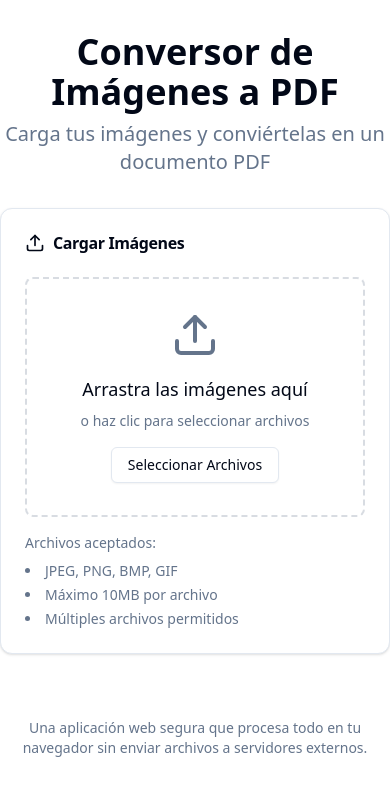
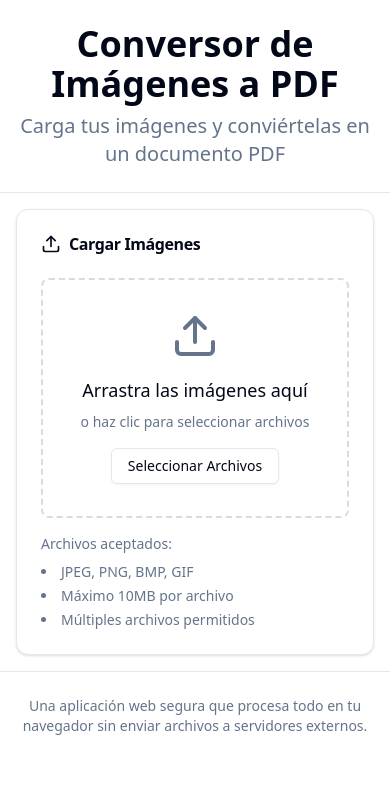
Before and after one commit to tech-andgar/image-to-pdf-client, a React (Vite) app: page / in a window 390 px wide. Shown: the top 796 px of the page. Built offline with nearby package versions, Linux system fonts and the light colour scheme.

Commit message:
feat: complete UI improvements - better centered layout and responsive design

```diff
--- a/package.json
+++ b/package.json
@@ -12,6 +12,7 @@
 		"prepare": "husky"
 	},
 	"dependencies": {
+		"@radix-ui/react-slot": "^1.2.3",
 		"class-variance-authority": "^0.7.1",
 		"clsx": "^2.1.1",
 		"lucide-react": "^0.545.0",
--- a/src/App.tsx
+++ b/src/App.tsx
@@ -3,28 +3,35 @@ import { ImageUploader } from "./components/ImageUploader";
 function App() {
 	return (
 		<div className="min-h-screen bg-background">
-			<div className="container mx-auto py-8">
-				{/* Header */}
-				<header className="text-center mb-8">
+			<div className="flex flex-col">
+				{/* Header - Fixed at top */}
+				<header className="flex-shrink-0 border-b bg-background/95 backdrop-blur supports-[backdrop-filter]:bg-background/60">
+					<div className="container mx-auto px-4 py-6">
+						<div className="text-center">
 							<h1 className="text-4xl font-bold text-foreground mb-2">
 								Conversor de Imágenes a PDF
 							</h1>
 							<p className="text-xl text-muted-foreground">
 								Carga tus imágenes y conviértelas en un documento PDF
 							</p>
+						</div>
+					</div>
 				</header>
 
-				{/* Main Content */}
-				<main>
+				{/* Main Content - Centered */}
+				<main className="flex-1 flex items-center justify-center p-4">
 					<ImageUploader />
 				</main>
 
-				{/* Footer */}
-				<footer className="text-center mt-16 text-sm text-muted-foreground">
+				{/* Footer - Fixed at bottom */}
+				<footer className="flex-shrink-0 border-t bg-background/95 backdrop-blur supports-[backdrop-filter]:bg-background/60">
+					<div className="container mx-auto px-4 py-6">
+						<div className="text-center text-sm text-muted-foreground">
 							<p>
-						Una aplicación web segura que procesa todo en tu navegador sin
-						enviar archivos a servidores externos.
+								Una aplicación web segura que procesa todo en tu navegador sin enviar archivos a servidores externos.
 							</p>
+						</div>
+					</div>
 				</footer>
 			</div>
 		</div>
--- a/src/components/ImageUploader.tsx
+++ b/src/components/ImageUploader.tsx
@@ -135,10 +135,7 @@ export function ImageUploader() {
 					{uploadedImages.length > 0 && (
 						<div className="grid grid-cols-2 md:grid-cols-3 lg:grid-cols-4 gap-4">
 							{uploadedImages.map((image, index) => (
-								<div
-									key={`${image.file.name}-${image.file.size}-${index}`}
-									className="relative group"
-								>
+								<div key={`${image.file.name}-${image.file.size}-${index}`} className="relative group">
 									{image.preview ? (
 										<div className="aspect-square rounded-lg overflow-hidden bg-muted">
 											<img
--- a/vite.config.js
+++ b/vite.config.js
@@ -1,7 +1,24 @@
 import react from "@vitejs/plugin-react";
 import { defineConfig } from "vite";
+import { VitePWA } from "vite-plugin-pwa";
 
 // https://vite.dev/config/
 export default defineConfig({
-	plugins: [react()],
+	plugins: [
+		react(),
+		VitePWA({
+			registerType: "autoUpdate",
+			devOptions: {
+				enabled: false,
+			},
+			workbox: {
+				globPatterns: ["**/*.{js,css,html,ico,png,svg,woff2}"],
+			},
+		}),
+	],
+	resolve: {
+		alias: {
+			"@": "/src",
+		},
+	},
 });
```
Also changed, not shown: biome.json (+9 -8 lines), 2 other files (tests, documents, lock files or other folders). Lines whose indentation alone changed are shown as unchanged.
